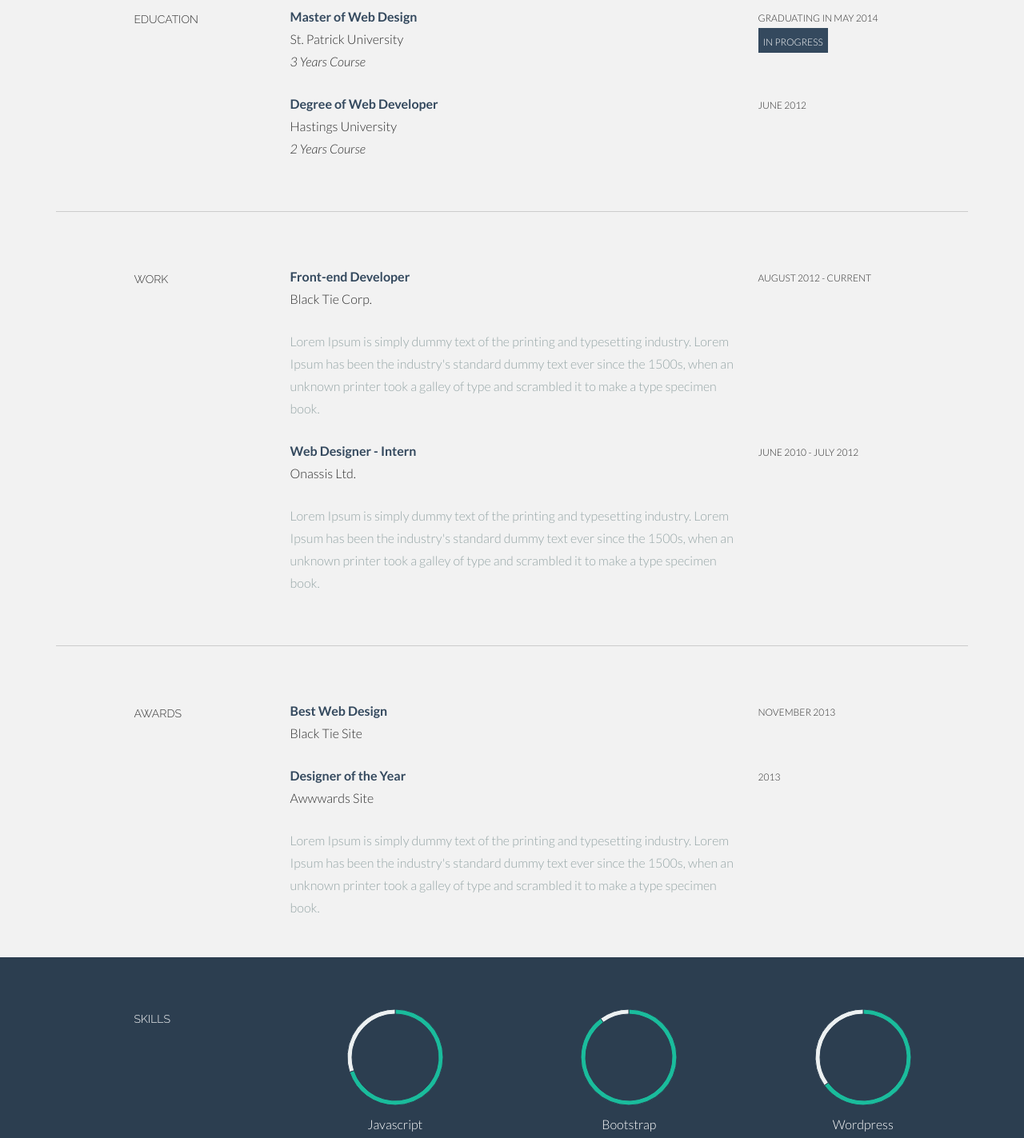
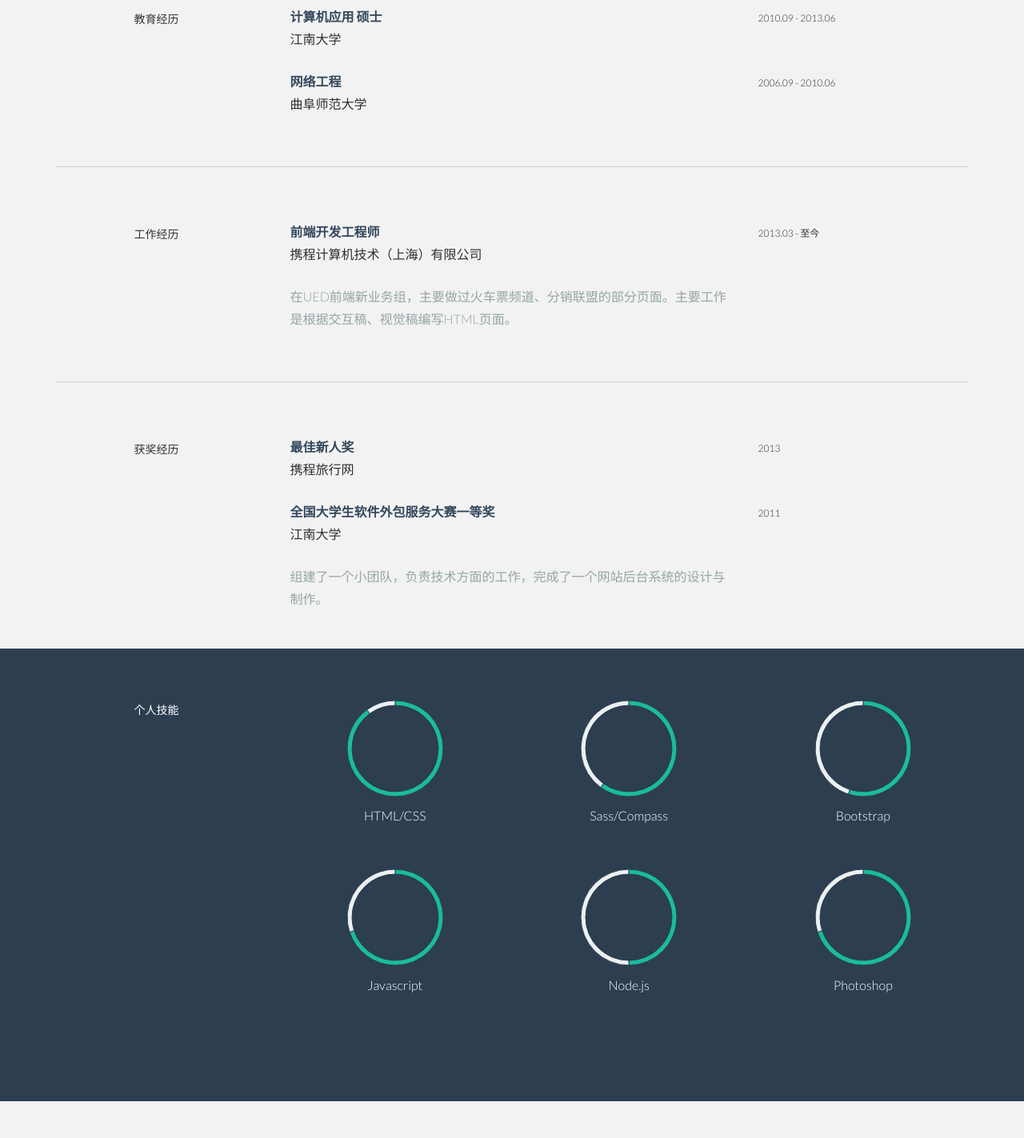
Before and after one commit to taxi666/resume, a plain HTML site: page index.html in a window 1280 px wide. Shown: the part 860-2283 px from the top of the page at 80% size. Drawn offline with Linux system fonts and the light colour scheme.

Commit message:
联系信息未开始

```diff
--- a/index.html
+++ b/index.html
@@ -52,13 +52,13 @@
 		<div class="container">
 			<div class="row">
 				<div class="col-lg-2 col-lg-offset-1">
-					<h5>ABOUT</h5>
+					<h5>关于我</h5>
 				</div>
 				<div class="col-lg-6">
-					<p>I'm web designer & front-end developer with 7 years of professional experience. I'm interested in all kinds of visual communication, but my major focus is on designing web, mobile & tablet interfaces. I also have skills in other fields like branding, icon design or web development.</p>
+					<p>我是一名Web前端开发工程师，工作在携程旅行网，主要负责火车票、分销联盟部分页面的前端开发工作。目前有两年多的项目经验，早期做过一些j2EE的整站系统，最近一年多专注于Web的前端开发工作。个人爱好是跑步和看电影，自认为为人谦和，非典型山东人。</p>
 				</div>
 				<div class="col-lg-3">
-					<p><a href="#"><i class="icon-file"></i></a> <sm>DOWNLOAD PDF</sm></p>
+					<a href="#"><i class="icon-file"></i></a> <sm>下载 PDF</sm></p>
 				</div>
 
 			</div><!--/.row -->
@@ -69,28 +69,25 @@
 	<div class="container desc">
 		<div class="row">
 			<div class="col-lg-2 col-lg-offset-1">
-				<h5>EDUCATION</h5>
+				<h5>教育经历</h5>
 			</div>
 			<div class="col-lg-6">
-				<p><t>Master of Web Design</t><br/>
-					St. Patrick University <br/>
-					<i>3 Years Course</i>
+				<p><t>计算机应用 硕士</t><br/>
+					江南大学
 				</p>
 			</div>
 			<div class="col-lg-3">
-				<p><sm>GRADUATING IN MAY 2014</sm><br/>
-				<imp><sm>IN PROGRESS</sm></imp>
+				<p><sm>2010.09 - 2013.06</sm><br/>
 				</p>
 			</div>
 
 			<div class="col-lg-6 col-lg-offset-3">
-				<p><t>Degree of Web Developer</t><br/>
-					Hastings University <br/>
-					<i>2 Years Course</i>
+				<p><t>网络工程</t><br/>
+					曲阜师范大学 <br/>
 				</p>
 			</div>
 			<div class="col-lg-3">
-				<p><sm>JUNE 2012</sm></p>
+				<p><sm>2006.09 - 2010.06</sm></p>
 			</div>
 		</div><!--/.row -->
 		<br>
@@ -100,26 +97,16 @@
 	<div class="container desc">
 		<div class="row">
 			<div class="col-lg-2 col-lg-offset-1">
-				<h5>WORK</h5>
+				<h5>工作经历</h5>
 			</div>
 			<div class="col-lg-6">
-				<p><t>Front-end Developer</t><br/>
-					Black Tie Corp. <br/>
+				<p><t>前端开发工程师</t><br/>
+					携程计算机技术（上海）有限公司 <br/>
 				</p>
-				<p><more>Lorem Ipsum is simply dummy text of the printing and typesetting industry. Lorem Ipsum has been the industry's standard dummy text ever since the 1500s, when an unknown printer took a galley of type and scrambled it to make a type specimen book.</more></p>
+				<p><more>在UED前端新业务组，主要做过火车票频道、分销联盟的部分页面。主要工作是根据交互稿、视觉稿编写HTML页面。</more></p>
 			</div>
 			<div class="col-lg-3">
-				<p><sm>AUGUST 2012 - CURRENT</sm></p>
-			</div>
-
-			<div class="col-lg-6 col-lg-offset-3">
-				<p><t>Web Designer - Intern</t><br/>
-					Onassis Ltd. <br/>
-				</p>
-				<p><more>Lorem Ipsum is simply dummy text of the printing and typesetting industry. Lorem Ipsum has been the industry's standard dummy text ever since the 1500s, when an unknown printer took a galley of type and scrambled it to make a type specimen book.</more></p>
-			</div>
-			<div class="col-lg-3">
-				<p><sm>JUNE 2010 - JULY 2012</sm></p>
+				<p><sm>2013.03 - 至今</sm></p>
 			</div>
 		</div><!--/.row -->
 		<br>
@@ -129,25 +116,25 @@
 	<div class="container desc">
 		<div class="row">
 			<div class="col-lg-2 col-lg-offset-1">
-				<h5>AWARDS</h5>
+				<h5>获奖经历</h5>
 			</div>
 			<div class="col-lg-6">
-				<p><t>Best Web Design</t><br/>
-					Black Tie Site <br/>
+				<p><t>最佳新人奖</t><br/>
+					携程旅行网 <br/>
 				</p>
 			</div>
 			<div class="col-lg-3">
-				<p><sm>NOVEMBER 2013</sm></p>
+				<p><sm>2013</sm></p>
 			</div>
 
 			<div class="col-lg-6 col-lg-offset-3">
-				<p><t>Designer of the Year</t><br/>
-					Awwwards Site
+				<p><t>全国大学生软件外包服务大赛一等奖</t><br/>
+					江南大学
 				</p>
-				<p><more>Lorem Ipsum is simply dummy text of the printing and typesetting industry. Lorem Ipsum has been the industry's standard dummy text ever since the 1500s, when an unknown printer took a galley of type and scrambled it to make a type specimen book.</more></p>
+				<p><more>组建了一个小团队，负责技术方面的工作，完成了一个网站后台系统的设计与制作。</more></p>
 			</div>
 			<div class="col-lg-3">
-				<p><sm>2013</sm></p>
+				<p><sm>2011</sm></p>
 			</div>
 
 		</div><!--/.row -->
@@ -158,9 +145,67 @@
 		<div class="container">
 			<div class="row">
 					<div class="col-lg-2 col-lg-offset-1">
-						<h5>SKILLS</h5>
+						<h5>个人技能</h5>
 					</div>
+					<!-- html/css -->
 					<div class="col-lg-3 centered">
+						<canvas id="html" height="130" width="130"></canvas>
+						<p>HTML/CSS</p>
+						<br>
+						<script>
+							var doughnutData = [
+									{
+										value: 90,
+										color:"#1abc9c"
+									},
+									{
+										value : 10,
+										color : "#ecf0f1"
+									}
+								];
+								var myDoughnut = new Chart(document.getElementById("html").getContext("2d")).Doughnut(doughnutData);
+						</script>
+					</div>
+					<!-- sass -->
+					<div class="col-lg-3 centered">
+						<canvas id="illustrator" height="130" width="130"></canvas>
+						<p>Sass/Compass</p>
+						<br>
+						<script>
+							var doughnutData = [
+									{
+										value: 60,
+										color:"#1abc9c"
+									},
+									{
+										value : 40,
+										color : "#ecf0f1"
+									}
+								];
+								var myDoughnut = new Chart(document.getElementById("illustrator").getContext("2d")).Doughnut(doughnutData);
+						</script>
+					</div>
+					<!-- bootstrap -->
+					<div class="col-lg-3 centered">
+						<canvas id="bootstrap" height="130" width="130"></canvas>
+						<p>Bootstrap</p>
+						<br>
+						<script>
+							var doughnutData = [
+									{
+										value: 55,
+										color:"#1abc9c"
+									},
+									{
+										value : 45,
+										color : "#ecf0f1"
+									}
+								];
+								var myDoughnut = new Chart(document.getElementById("bootstrap").getContext("2d")).Doughnut(doughnutData);
+						</script>
+					</div>
+					<!-- js -->
+					<div class="col-lg-3 col-lg-offset-3 centered">
 						<canvas id="javascript" height="130" width="130"></canvas>
 						<p>Javascript</p>
 						<br>
@@ -178,61 +223,26 @@
 								var myDoughnut = new Chart(document.getElementById("javascript").getContext("2d")).Doughnut(doughnutData);
 						</script>
 					</div>
+					<!-- node -->
 					<div class="col-lg-3 centered">
-						<canvas id="bootstrap" height="130" width="130"></canvas>
-						<p>Bootstrap</p>
+						<canvas id="wordpress" height="130" width="130"></canvas>
+						<p>Node.js</p>
 						<br>
 						<script>
 							var doughnutData = [
 									{
-										value: 90,
+										value: 50,
 										color:"#1abc9c"
 									},
 									{
-										value : 10,
-										color : "#ecf0f1"
-									}
-								];
-								var myDoughnut = new Chart(document.getElementById("bootstrap").getContext("2d")).Doughnut(doughnutData);
-						</script>
-					</div>
-					<div class="col-lg-3 centered">
-						<canvas id="wordpress" height="130" width="130"></canvas>
-						<p>Wordpress</p>
-						<br>
-						<script>
-							var doughnutData = [
-									{
-										value: 65,
-										color:"#1abc9c"
-									},
-									{
-										value : 35,
+										value : 50,
 										color : "#ecf0f1"
 									}
 								];
 								var myDoughnut = new Chart(document.getElementById("wordpress").getContext("2d")).Doughnut(doughnutData);
 						</script>
 					</div>
-
-					<div class="col-lg-3 col-lg-offset-3 centered">
-						<canvas id="html" height="130" width="130"></canvas>
-						<p>HTML/CSS</p>
-						<br>
-						<script>
-							var doughnutData = [
-									{
-										value: 80,
-										color:"#1abc9c"
-									},
-									{
-										value : 20,
-										color : "#ecf0f1"
-									}
-								];
-								var myDoughnut = new Chart(document.getElementById("html").getContext("2d")).Doughnut(doughnutData);
-						</script>
-					</div>
+					<!-- ps -->
 					<div class="col-lg-3 centered">
 						<canvas id="photoshop" height="130" width="130"></canvas>
 						<p>Photoshop</p>
@@ -251,32 +261,12 @@
 								var myDoughnut = new Chart(document.getElementById("photoshop").getContext("2d")).Doughnut(doughnutData);
 						</script>
 					</div>
-					<div class="col-lg-3 centered">
-						<canvas id="illustrator" height="130" width="130"></canvas>
-						<p>Illustrator</p>
-						<br>
-						<script>
-							var doughnutData = [
-									{
-										value: 50,
-										color:"#1abc9c"
-									},
-									{
-										value : 50,
-										color : "#ecf0f1"
-									}
-								];
-								var myDoughnut = new Chart(document.getElementById("illustrator").getContext("2d")).Doughnut(doughnutData);
-						</script>
-					</div>
+
 
 			</div><!--/.row -->
 			<br>
 		</div><!--/.container -->
 	</div><!--/ #skillswrap -->
-
-
-
 	<section id="work" name="work"></section>
 	<!--PORTFOLIO DESCRIPTION -->
 	<div class="container desc">
@@ -323,9 +313,8 @@
 	<div id="footwrap">
 		<div class="container">
 			<div class="row">
-
 				<div class="col-lg-2 col-lg-offset-1">
-					<h5>CONTACT</h5>
+					<h5>联系信息</h5>
 				</div>
 				<div class="col-lg-6">
 					<p><t>Email</t><br/>
```
